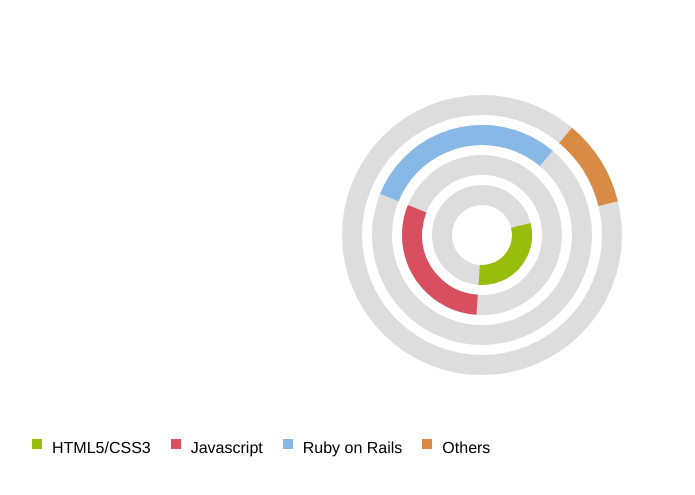
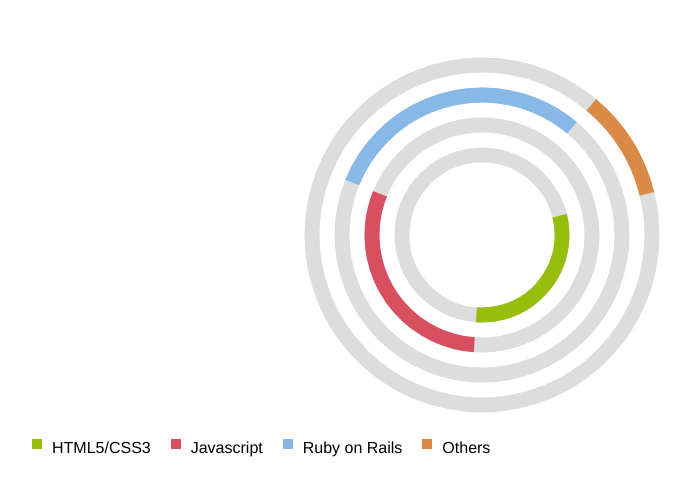
Before and after one commit to RohitRox/kineticjs_projects, a plain HTML site: page circular_charts/index.html in a window 1280 px wide. Shown: the part 149-644 px from the top of the page, without its empty margins (158-853 px from the left). Drawn offline with Linux system fonts and the light colour scheme.

Commit message:
show associated text in middle when hover

```diff
--- a/circular_charts/index.html
+++ b/circular_charts/index.html
@@ -93,7 +93,7 @@
     function value_to_angle(value) {
       return (360 / 100) * parseFloat(value);
     }
-    var radius = 40;
+    var radius = 80;
     var startAngle = rand();
     var layer = new Kinetic.Layer();
     var radian = 0.0174532925; // Math.PI/180
@@ -123,7 +123,7 @@
         radius: radius,
         startAngle: startAngle * radian,
         endAngle: endAngle * radian,
-        strokeWidth: 20
+        strokeWidth: 15
       });
 
       startAngle = endAngle;
@@ -141,11 +141,24 @@
         radius: radius,
         startAngle: 0,
         endAngle: 360 * radian,
-        strokeWidth: 20
+        strokeWidth: 15
       });
 
       layer.add(circle_outer);
       layer.add(arc);
+
+      var text = new Kinetic.Text({
+        x: stage.getWidth()/2 - 40,
+        y: stage.getHeight()/2,
+        text: data_array[i].data+' :: '+data_array[i].value ,
+        fontSize: 12,
+        fontFamily: 'arial',
+        fill: 'green'
+      });
+
+      layer.add(text);
+
+      text.hide();
 
       arc.on('mouseover', function(e) {
         (new Kinetic.Tween({
@@ -153,6 +166,7 @@
           strokeWidth: 25,
           easing: Kinetic.Easings['ElasticEaseInOut']
         })).play();
+        text.show();
       });
       arc.on('mouseout', function(e) {
         (new Kinetic.Tween({
@@ -160,6 +174,7 @@
           strokeWidth: 20,
           easing: Kinetic.Easings['ElasticEaseInOut']
         })).play();
+        text.hide();
       });
 
       radius += 30;
```
